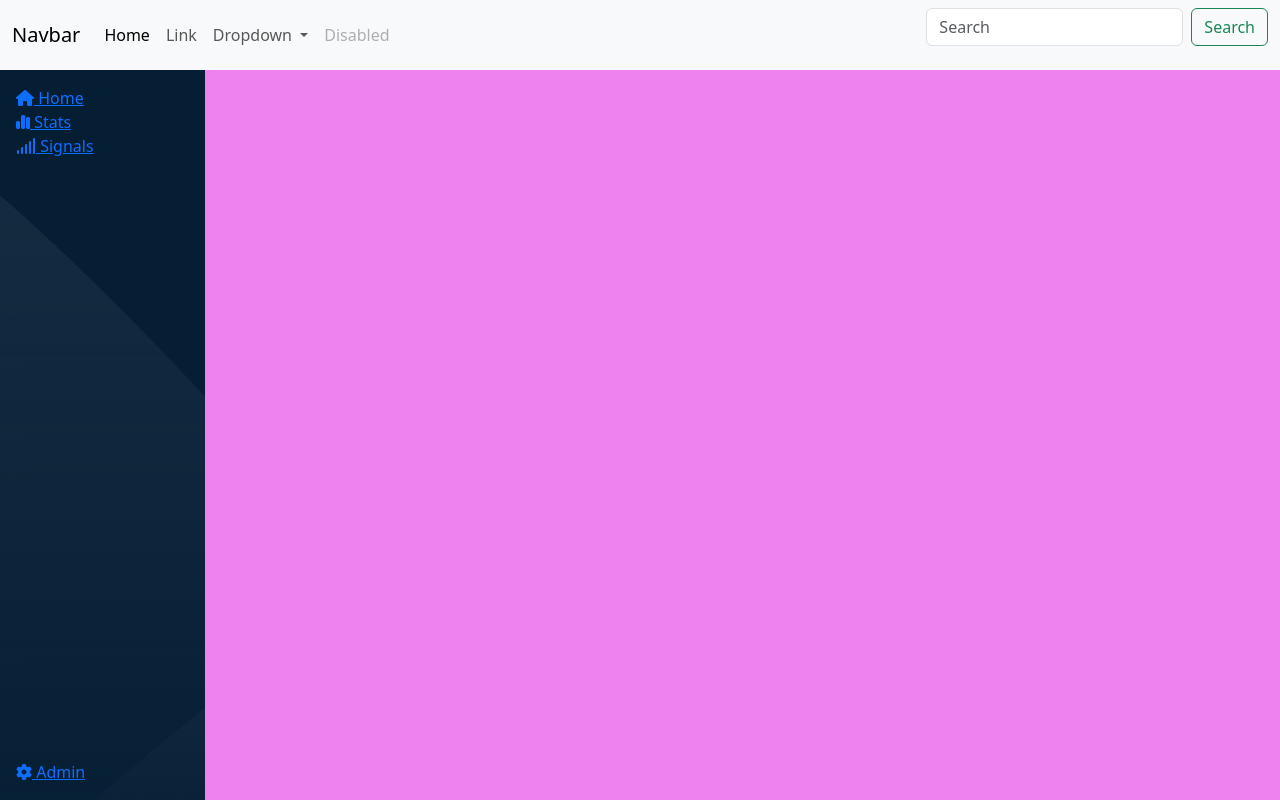
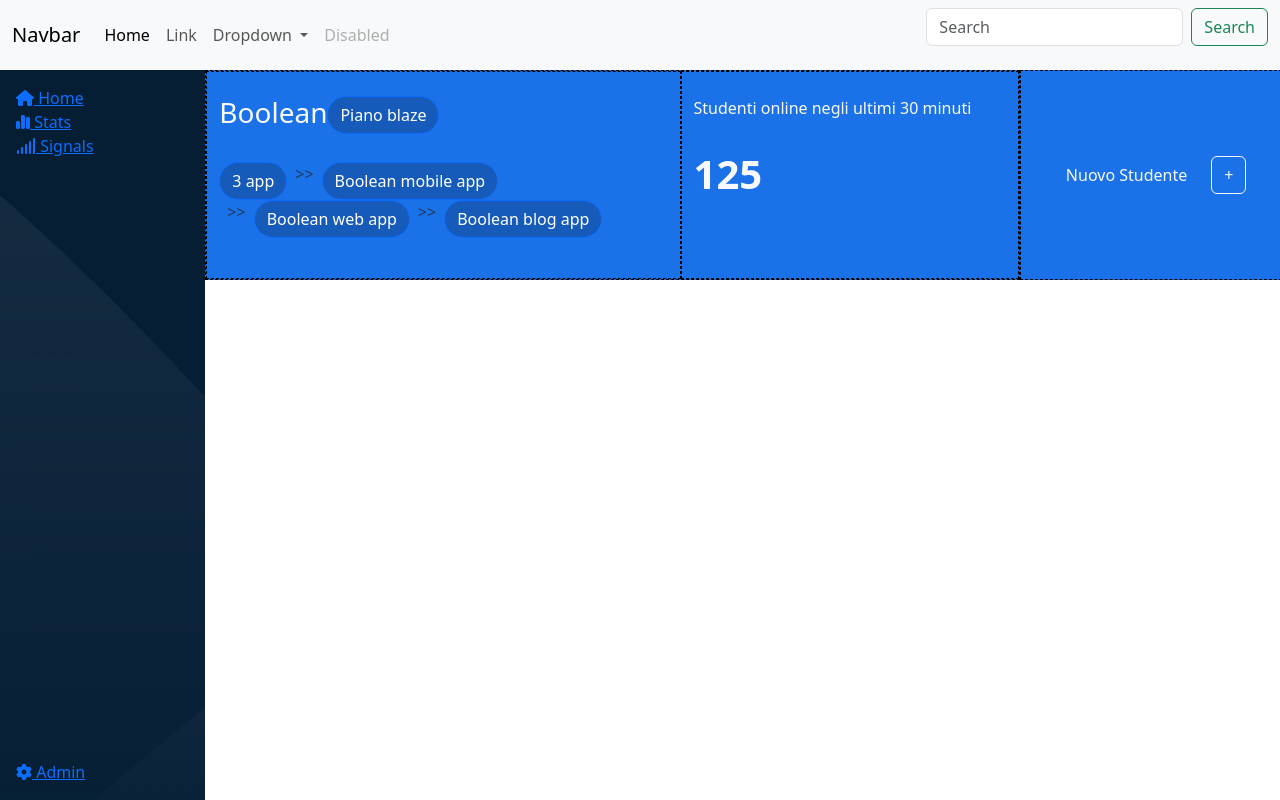
Before and after one commit to AlessioDiMari/html-css-bootstrap-dashboard, a plain HTML site: page index.html in a window 1280 px wide. Drawn offline with nearby package versions, Linux system fonts and the light colour scheme.

Commit message:
abbozzo top-main

```diff
--- a/css/style.css
+++ b/css/style.css
@@ -19,6 +19,20 @@
 
 .my-main{
     /* width: calc(100% - 200px); */
-    background-color: violet;
+    /* background-color: violet; */
     overflow: auto;
 }
+
+.my-test{
+    /* background-color: chartreuse; */
+    border: 1px black dashed;
+    /* height: 100px; */
+}
+
+.bg-custom-1{
+    background-color: #1B72E8;
+}
+
+.bg-button{
+    background-color: #165BBA;
+}
--- a/index.html
+++ b/index.html
@@ -91,7 +91,43 @@
         <!-- MAIN -->
 
         <main class="my-main col-10">
+            <div class="row bg-custom-1 top-main">
+                <div class="col-9 my-test">
+                    <div class="row">
+                        <div class="col-7 my-test d-flex flex-column justify-content-around py-4">
+                            <div class="d-flex pb-4">
+                                <h3 class="text-light">Boolean</h3>
+                                <div>
+                                    <button class="btn btn-primary rounded-pill bg-button" type="submit">Piano blaze</button>
+                                </div>
+                            </div>
+                            <div class="d-flex">
+                                <nav style="--bs-breadcrumb-divider: '>>';" aria-label="breadcrumb">
+                                    <ol class="breadcrumb">
+                                      <li class="breadcrumb-item"><button class="btn btn-primary rounded-pill bg-button" type="submit">3 app</button></li>
+                                      <li class="breadcrumb-item" aria-current="page"><button class="btn btn-primary rounded-pill bg-button" type="submit">Boolean mobile app</button></li>
+                                      <li class="breadcrumb-item" aria-current="page"><button class="btn btn-primary rounded-pill bg-button" type="submit">Boolean web app</button></li>
+                                      <li class="breadcrumb-item" aria-current="page"><button class="btn btn-primary rounded-pill bg-button" type="submit">Boolean blog app</button></li>
+                                    </ol>
+                                  </nav>
+                            </div>
+                        </div>
 
+                        <div class="col-5 my-test text-light d-flex flex-column py-4 ">
+                            <div>Studenti online negli ultimi 30 minuti</div>
+                            <div class="py-4 fs-1 fw-bold">
+                                125
+                            </div>
+                        </div>
+                    </div>
+                </div>
+                <div class="col-3 my-test d-flex align-content-center justify-content-center ">
+                    <div class="d-flex align-items-center ">
+                        <div class="me-4 text-light">Nuovo Studente</div>
+                        <button type="button" class="btn btn-outline-light">+</button>
+                    </div>
+                </div>
+            </div>
 
 
         </main>
```
